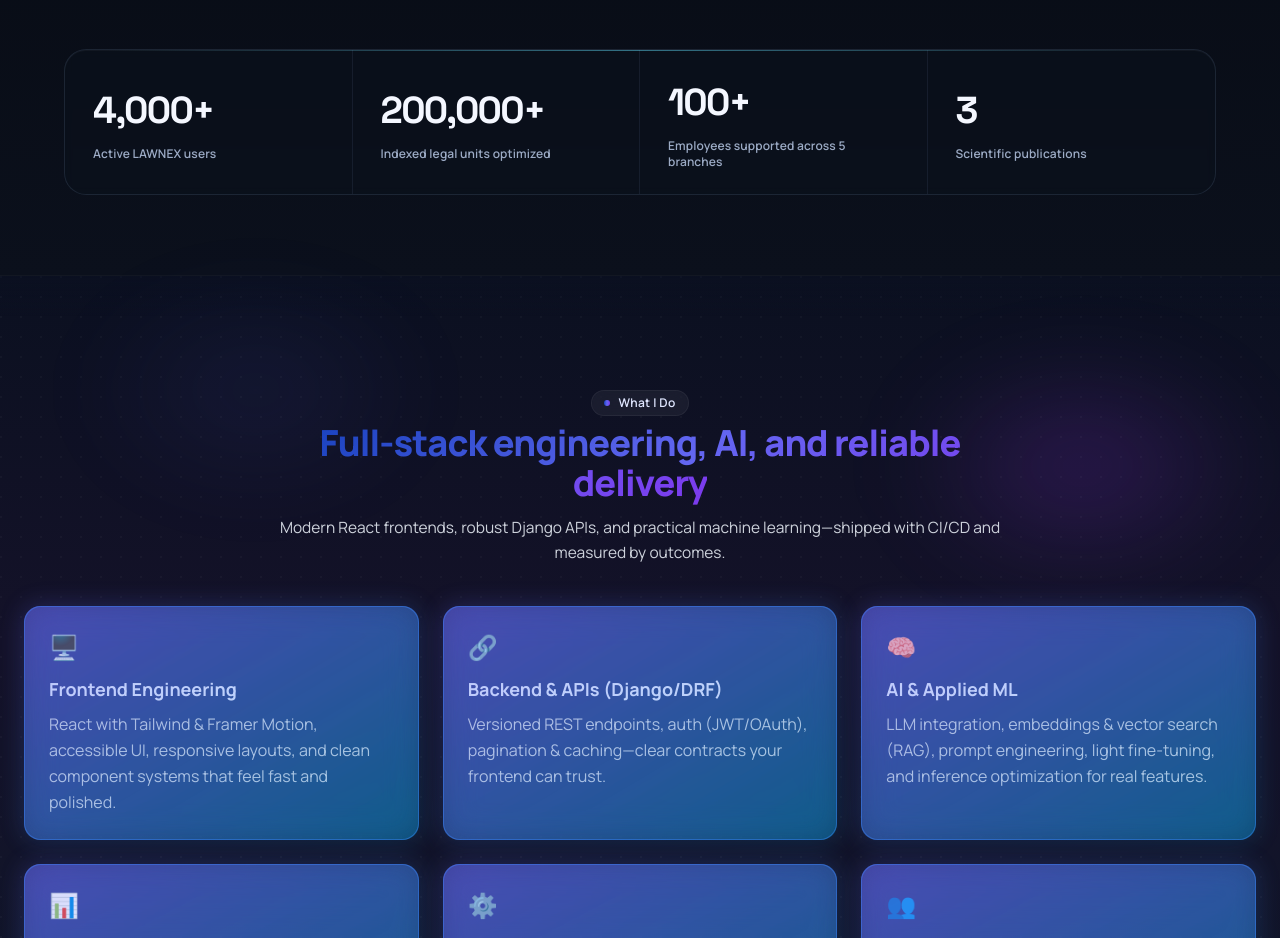
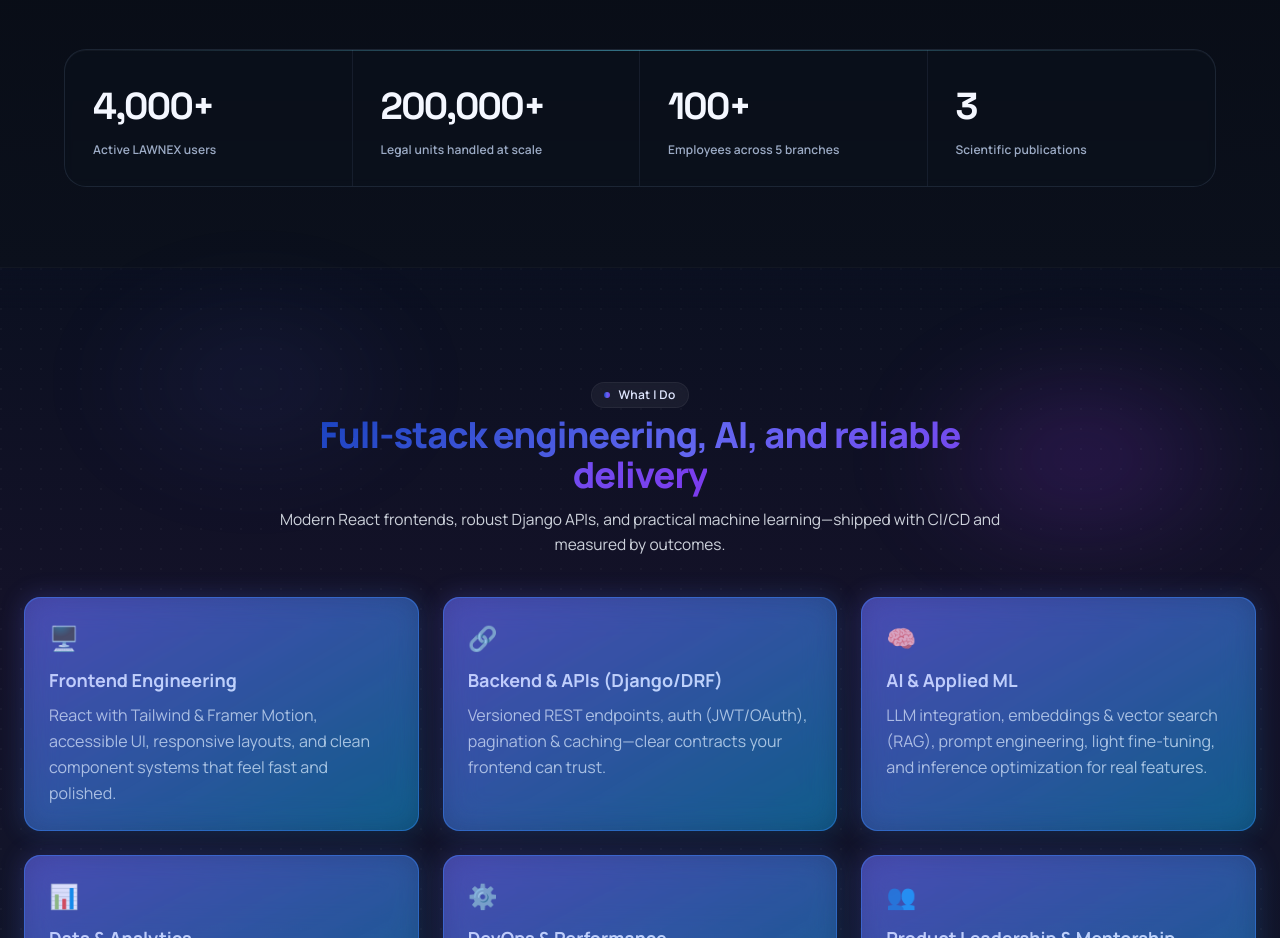
Before and after one commit to Eiad-Soufan/EiadSoufanBlog, a React (Vite) app: page / in a window 1280 px wide. Shown: the part 1000-1938 px from the top of the page. Built offline with nearby package versions, Linux system fonts and the light colour scheme.

Commit message:
Refine verified impact metrics

```diff
--- a/src/data/profile.js
+++ b/src/data/profile.js
@@ -12,7 +12,7 @@ export const profile = {
 
 export const impactMetrics = [
   { value: "4,000+", label: "Active LAWNEX users" },
-  { value: "200,000+", label: "Indexed legal units optimized" },
-  { value: "100+", label: "Employees supported across 5 branches" },
+  { value: "200,000+", label: "Legal units handled at scale" },
+  { value: "100+", label: "Employees across 5 branches" },
   { value: "3", label: "Scientific publications" },
 ];
```
